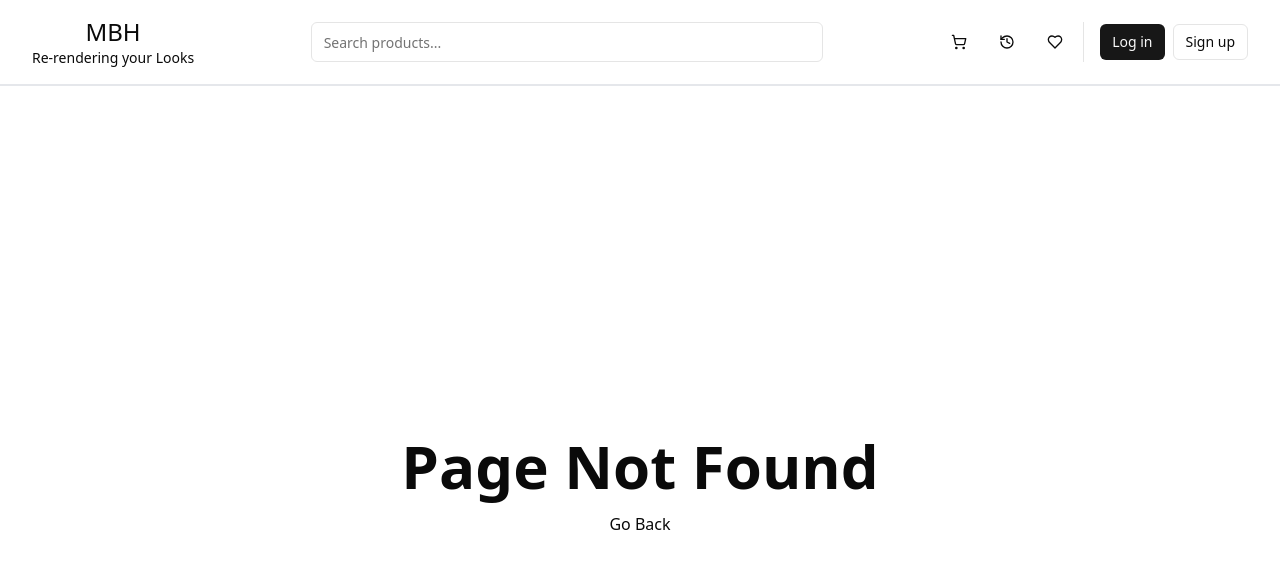
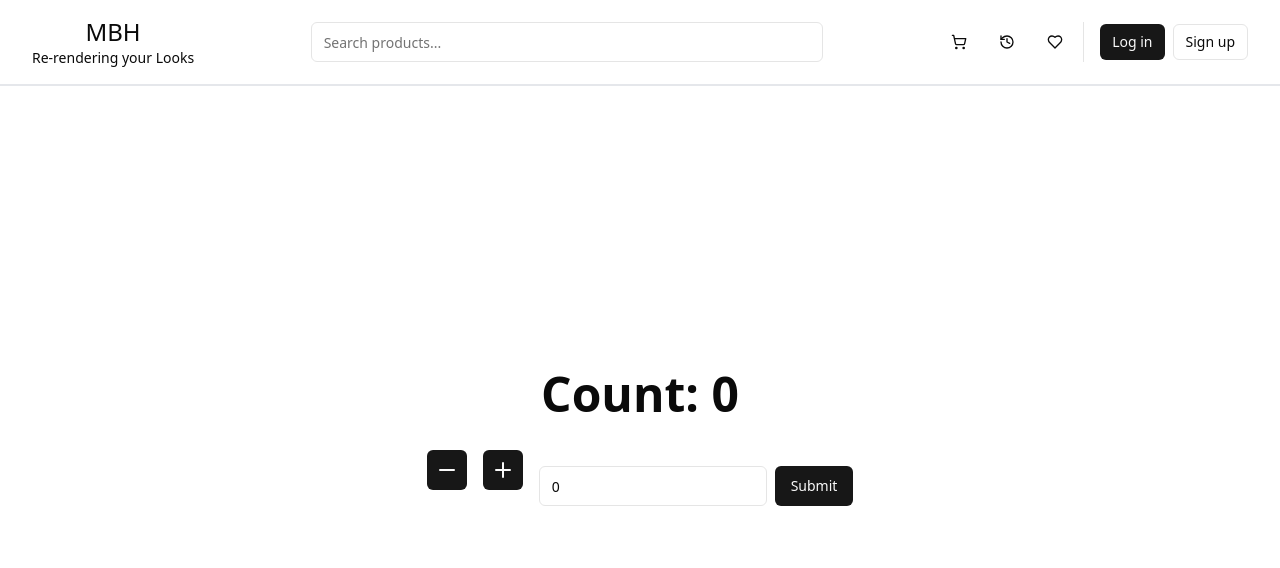
Before and after one commit to bruteforce10/redux_fastcampus, a React (Vite) app: page /counter in a window 1280 px wide. Before the commit this address had no page. Shown: the top 568 px of the page. Built offline with nearby package versions, Linux system fonts and the light colour scheme.

Commit message:
add count page

```diff
--- a/package.json
+++ b/package.json
@@ -23,7 +23,9 @@
     "react-dom": "^18.3.1",
     "react-hook-form": "^7.53.0",
     "react-icons": "^5.3.0",
+    "react-redux": "^9.1.2",
     "react-router-dom": "^6.26.2",
+    "redux": "^5.0.1",
     "tailwind-merge": "^2.5.3",
     "tailwindcss-animate": "^1.0.7",
     "zod": "^3.23.8"
--- a/src/App.jsx
+++ b/src/App.jsx
@@ -8,6 +8,7 @@ import ProductDetailPage from "./pages/ProductDetailPage";
 import ProductManagementPage from "./pages/admin/ProductManagementPage";
 import CreateProductPage from "./pages/admin/CreateProductPage";
 import EditProductPage from "./pages/admin/EditProductPage";
+import CounterPage from "./pages/CounterPage";
 
 function App() {
   const location = useLocation();
@@ -25,6 +26,7 @@ function App() {
           <Route path="products/create" Component={CreateProductPage} />
           <Route path="products/edit/:productId" Component={EditProductPage} />
         </Route>
+        <Route path="/counter" Component={CounterPage} />
         <Route path="*" Component={NotFoundPage} />
       </Routes>
     </>
--- a/src/main.jsx
+++ b/src/main.jsx
@@ -3,11 +3,18 @@ import { createRoot } from "react-dom/client";
 import App from "./App.jsx";
 import "./index.css";
 import { BrowserRouter } from "react-router-dom";
+import { Provider } from "react-redux";
+import { legacy_createStore } from "redux";
+import { reducers } from "./redux/store.js";
+
+const globalStore = legacy_createStore(reducers);
 
 createRoot(document.getElementById("root")).render(
   <StrictMode>
-    <BrowserRouter>
-      <App />
-    </BrowserRouter>
+    <Provider store={globalStore}>
+      <BrowserRouter>
+        <App />
+      </BrowserRouter>
+    </Provider>
   </StrictMode>
 );
--- /dev/null
+++ b/src/pages/CounterPage.jsx
@@ -0,0 +1,39 @@
+import { Button } from "@/components/ui/button";
+import { Input } from "@/components/ui/input";
+import { Minus, Plus } from "lucide-react";
+import { useState } from "react";
+import { useDispatch, useSelector } from "react-redux";
+
+const CounterPage = () => {
+  const [count, setCount] = useState(0);
+  const counterSelector = useSelector((state) => state.counter);
+  const dispatch = useDispatch();
+  const incrementCounter = () => dispatch({ type: "INCREMENT_COUNT" });
+  const decrementCounter = () => dispatch({ type: "DECREMENT_COUNT" });
+
+  return (
+    <main className="min-h-[80vh] max-w-screen-md mx-auto px-4 mt-8 flex flex-col justify-center items-center gap-4">
+      <p className="text-5xl font-bold">Count: {counterSelector.count}</p>
+      <div className="flex items-center gap-4">
+        <Button size="icon" onClick={decrementCounter}>
+          <Minus className="h-6 w-6" />
+        </Button>
+
+        <Button size="icon" onClick={incrementCounter}>
+          <Plus className="h-6 w-6" />
+        </Button>
+
+        <div className="flex gap-2 mt-8">
+          <Input
+            type="number"
+            value={count}
+            onChange={(e) => setCount(e.target.value)}
+          />
+          <Button>Submit</Button>
+        </div>
+      </div>
+    </main>
+  );
+};
+
+export default CounterPage;
--- a/src/pages/HomePage.jsx
+++ b/src/pages/HomePage.jsx
@@ -1,10 +1,12 @@
 import ProductCard from "@/components/ProductCard";
 import { axiosInstance } from "@/lib/axios";
 import { useEffect, useState } from "react";
+import { useSelector } from "react-redux";
 
 const HomePage = () => {
   const [productsIsLoading, setProductsIsLoading] = useState(false);
   const [products, setProducts] = useState([]);
+  const selector = useSelector((state) => state.user);
 
   const productsList = products.map((product) => (
     <ProductCard
@@ -40,7 +42,10 @@ const HomePage = () => {
         {productsIsLoading ? (
           <p>Loading...</p>
         ) : (
-          <div className="grid grid-cols-2 gap-4">{productsList}</div>
+          <>
+            <h2>{selector.email}</h2>
+            <div className="grid grid-cols-2 gap-4">{productsList}</div>
+          </>
         )}
       </main>
     </>
--- /dev/null
+++ b/src/redux/counter.js
@@ -0,0 +1,12 @@
+const DEFAULT_STATE = {
+  count: 0,
+};
+
+export const counterReducer = (state = DEFAULT_STATE, action) => {
+  if (action.type === "INCREMENT_COUNT") {
+    return { ...state, count: state.count + 1 };
+  } else if (action.type === "DECREMENT_COUNT") {
+    return { ...state, count: state.count - 1 };
+  }
+  return state;
+};
--- /dev/null
+++ b/src/redux/store.js
@@ -0,0 +1,8 @@
+import { combineReducers } from "redux";
+import { userReducer } from "./user";
+import { counterReducer } from "./counter";
+
+export const reducers = combineReducers({
+  user: userReducer,
+  counter: counterReducer,
+});
--- /dev/null
+++ b/src/redux/user.js
@@ -0,0 +1,7 @@
+const DEFAULT_STATE = {
+  email: "auxRw@example.com",
+};
+
+export const userReducer = (state = DEFAULT_STATE, action) => {
+  return state;
+};
```
Also changed, not shown: 1 other file (tests, documents, lock files or other folders).
